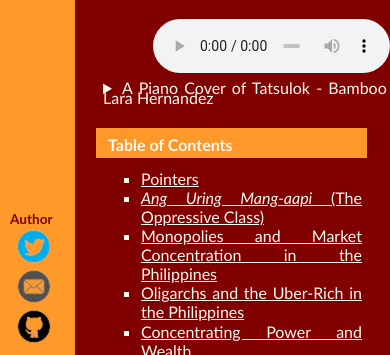
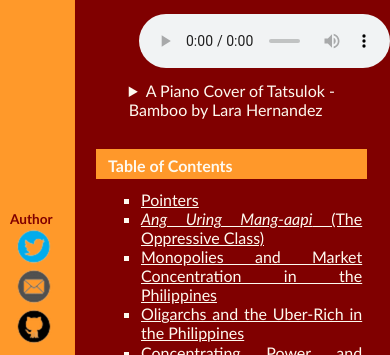
Before and after one commit to wrynahcalpito/2QProjStrontiumCalpito, a plain HTML site: page htdocs/webpage1.html in a window 390 px wide. Shown: the part 489-844 px from the top of the page. Drawn offline with Linux system fonts and the light colour scheme.

Commit message:
Update content webpage.css

```diff
--- a/css/content webpage.css
+++ b/css/content webpage.css
@@ -85,6 +85,14 @@ article > .noPic, article > section.leftPic, article > section.rightPic {
     height: max-content;
     margin: 5px;
 }
+
+
+
+/*SIMILAR FORMATTING IN CONTENT*/
+#pointers > img {
+    margin-right: 35px;
+}
+
 
 
 
@@ -179,6 +187,7 @@ section.audio > audio {
 }
 section.audio > details {
     margin-top: 10px;
+    text-align: left;
 }
 section.audio > details > ul {
     background-color: #800000;
@@ -196,6 +205,9 @@ section.audio > details > ul > li, section.audio > details > ul > li > a {
 
 /*RESPONSIVITY*/
 @media only screen and (max-width: 660px) {
+    body {
+        width: 98%;
+    }
     section.rightPic > img, section.leftPic > img {
         clear: both;
         margin: 5px;
@@ -206,13 +218,15 @@ section.audio > details > ul > li, section.audio > details > ul > li > a {
     }
     section.audio {
         position: relative;
-        width: 100%;
-        margin: 20px 0 -20px 15px;
+        width: 95%;
+        padding-left: 10px;
+        margin: 5% 0 -5% 0.25%;
         background-color: #800000;
-        line-height: 10px;
+        line-height: 1.2;
     }
     section.audio > details {
         font-size: 125%;
+        margin-left: 40px;
     }
     section.audio > details > ul {
         background-color: #800000;
```
